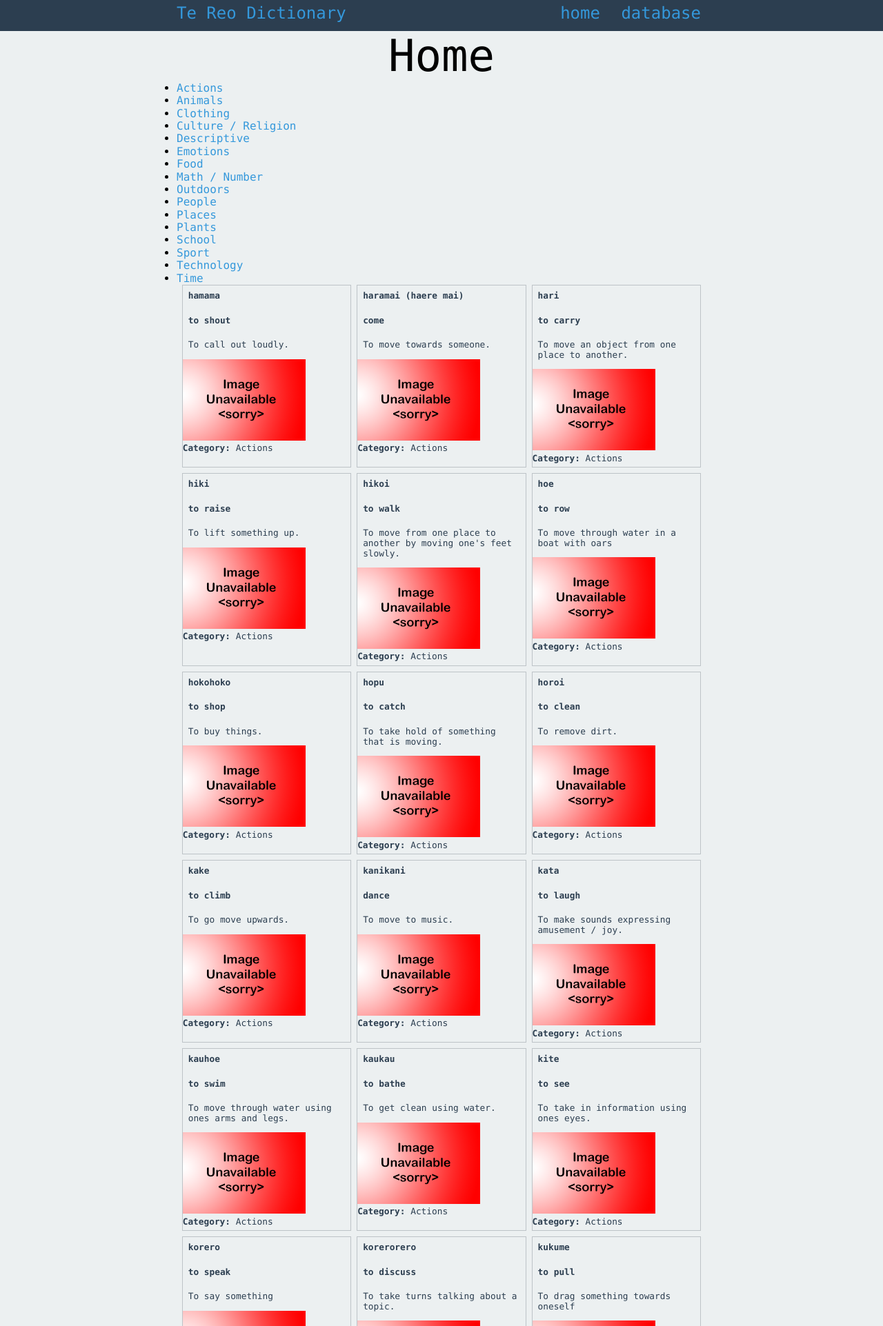
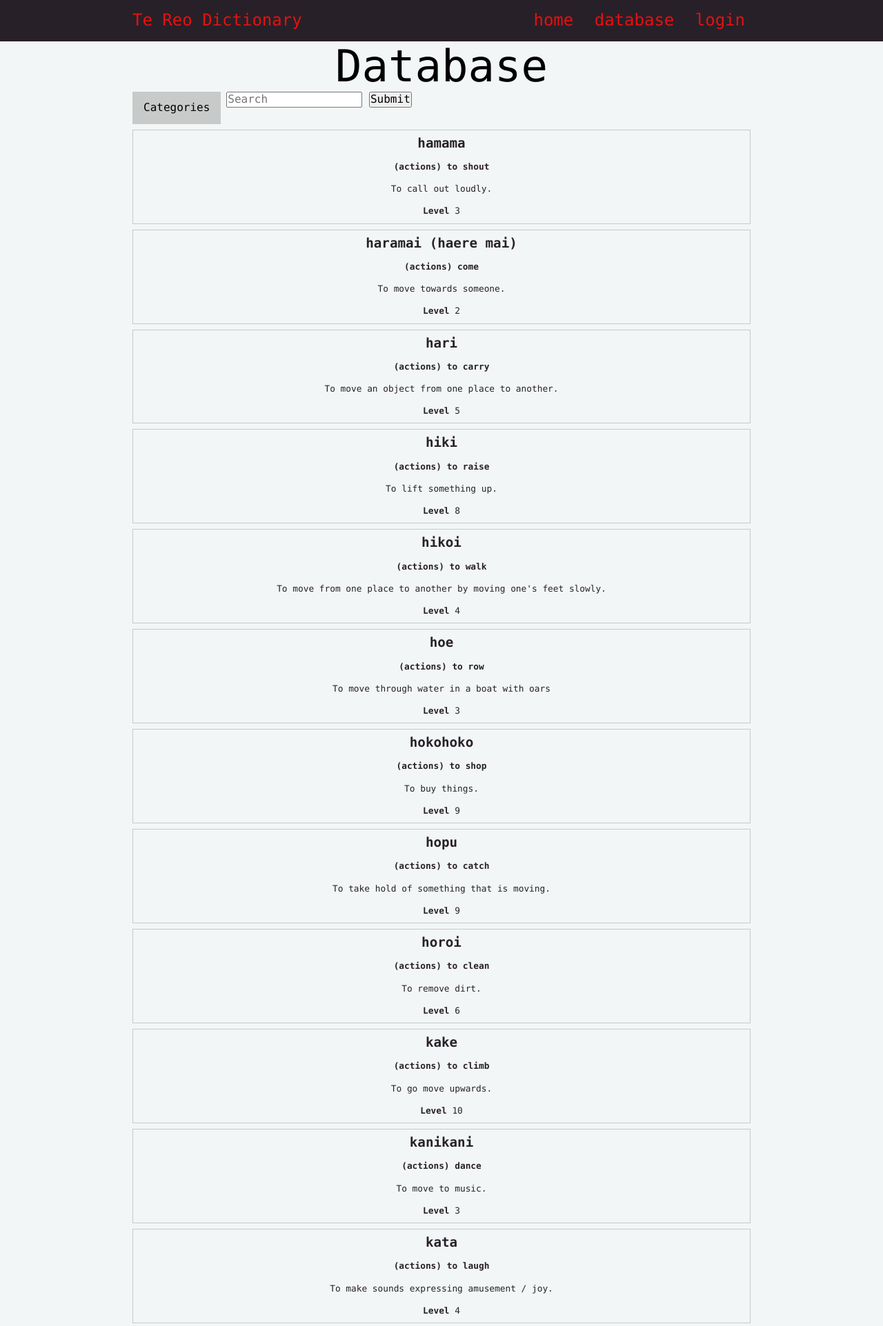
Before and after one commit to Mingston-Song/Te-Reo-Dictionary, a Flask app: page /database in a window 1280 px wide. Shown: the top 1923 px of the page at 69% size. Run offline with Flask 3, Linux system fonts and the light colour scheme; data comes from the database, SQL or seed files in the repository.

Commit message:
Added basic CSS Created and finished login and signup page

```diff
--- a/app.py
+++ b/app.py
@@ -1,6 +1,7 @@
 from flask import Flask, render_template, redirect, request, session
 import sqlite3
 from flask_bcrypt import Bcrypt
+
 
 DATABASE = "database.db"
 app = Flask(__name__)
@@ -25,7 +26,7 @@ def render_home():
 @app.route('/database')
 def render_database():
     con = connect(DATABASE)
-    query = "SELECT entries.maori, entries.english, entries.definition, entries.image, categories.name FROM entries INNER JOIN categories ON entries.category_id=categories.id"
+    query = "SELECT entries.maori, entries.english, entries.definition, entries.level, categories.name FROM entries INNER JOIN categories ON entries.category_id=categories.id"
     cur = con.cursor()
     cur.execute(query)
     entry_list = cur.fetchall()
@@ -40,7 +41,7 @@ def render_database():
 @app.route('/database/<category_id>')
 def render_database_categories(category_id):
     con = connect(DATABASE)
-    query = "SELECT entries.maori, entries.english, entries.definition, entries.image, categories.name FROM entries INNER JOIN categories ON entries.category_id=categories.id WHERE category_id=?"
+    query = "SELECT entries.maori, entries.english, entries.definition, entries.level, categories.name FROM entries INNER JOIN categories ON entries.category_id=categories.id WHERE category_id=?"
     cur = con.cursor()
     cur.execute(query, (category_id,))
     entry_list = cur.fetchall()
@@ -52,5 +53,66 @@ def render_database_categories(category_id):
     return render_template('database.html', entries=entry_list, categories=category_list)
 
 
+@app.route('/login', methods=["POST", "GET"])
+def render_login():
+    if request.method == "POST":
+        email = request.form["email"].strip().lower()
+        password = request.form["password"].strip()
+        con = connect(DATABASE)
+        query = "SELECT id, password, f_name, l_name, type FROM users WHERE email = ?"
+        cur = con.cursor()
+        cur.execute(query, (email, ))
+        user_data = cur.fetchone()
+        con.close()
+        try:
+            user_id = user_data[0]
+            f_name = user_data[2]
+            l_name = user_data[3]
+            hashed_password = user_data[1]
+        except:
+            return redirect("/login?error=Email+invalid+or+password+incorrect")
+        if not bcrypt.check_password_hash(hashed_password, password):
+            return redirect("/login?error=Email+invalid+or+password+incorrect")
+        session['email'] = email
+        session['user_id'] = user_id
+        session['f_name'] = f_name
+        session['l_name'] = l_name
+        session['type'] = user_data[4]
+
+        print(session)
+        return redirect("/")
+    return render_template('login.html')
+
+
+@app.route('/signup', methods=["POST", "GET"])
+def render_signup_page():
+    if request.method == "POST":
+        print(request.form)
+        f_name = request.form.get("f_name").title().strip()
+        l_name = request.form.get("l_name").title().strip()
+        email = request.form.get("email").lower().strip()
+        password = request.form.get("password")
+        password2 = request.form.get("password2")
+        teacher = request.form.get("type")
+        account_type = 0
+        if teacher == 'on':
+            account_type = 1
+        if password != password2:
+            return redirect("/signup?error=Passwords+do+not+match")
+        hashed_password = bcrypt.generate_password_hash(password)
+        con = connect(DATABASE)
+        query = "INSERT INTO users (f_name, l_name, email, password, type) VALUES (?, ?, ?, ?, ?)"
+        cur = con.cursor()
+        try:
+            cur.execute(query, (f_name, l_name, email, hashed_password, account_type))
+        except sqlite3.IntegrityError:
+            con.close()
+            return redirect("/signup?error=Email+is+already+used")
+        con.commit()
+        con.close()
+        return redirect("/login")
+    return render_template('signup.html')
+
+
 if __name__ == '__main__':
     app.run(host='0.0.0.0', debug=True)
--- a/static/style.css
+++ b/static/style.css
@@ -1,3 +1,12 @@
+:root {
+    --red: #e81010;
+    --dark-red: #a00808;
+    --white: #F2F6F6;
+    --gray: #c8caca;
+    --dark-gray: #282028;
+    --black: #041010;
+}
+
 * {
     font-family: 'Monaco', monospace;
     padding: 0;
@@ -6,14 +15,12 @@
 }
 
 body {
-    background-color: rgba(236, 240, 241, 1.0);
+    background-color: var(--white);
 }
 
 .container {
-    width: 60vw;
+    width: 70vw;
     margin: auto;
-    /*background-color: rgba(52, 73, 94, 1.0);*/
-    /*color: rgba(236, 240, 241, 1.0);*/
 }
 
 .container::after {
@@ -40,13 +47,12 @@ h2 {
 }
 
 nav {
-    background-color: rgba(44, 62, 80, 1.0); /* darkest blue */
+    background-color: var(--dark-gray);
     text-align: center;
-    /*color: rgba(52, 152, 219, 1.0);!*light blue*!*/
     font-size: 1.5rem;
-    padding-top: 0.4rem;
-    padding-bottom: 0.7rem;
-    color: rgba(52, 152, 219, 1.0); /*light blue*/
+    padding-top: 1rem;
+    padding-bottom: 1rem;
+    color: var(--red);
 }
 
 .navbar-brand {
@@ -60,28 +66,20 @@ nav {
 }
 
 nav a {
-    /*margin:0 0.5rem;*/
     padding: 0 0.5rem;
     font-size: 1.5rem;
-
-    /*border: 1px solid rgba(52, 152, 219, 1.0);*/
-    /*border-radius:0.5rem;*/
 }
 
 nav a:hover {
-    /*color: rgba(44, 62, 80, 1.0); !* darkest blue *!*/
-    /*background-color: rgba(52, 152, 219, 1.0); !*light blue*!*/
-    border-bottom: 3px solid rgba(52, 152, 219, 1.0);
+    border-bottom: 3px solid var(--red);
 }
 
 a, a:visited {
-    color: rgba(52, 152, 219, 1.0);
-    /*color:hotpink;*/
+    color: var(--red);
     text-decoration: none;
 }
 
 .entry-box img {
-    /*max-width:200px;*/
 }
 
 .entry {
@@ -91,14 +89,9 @@ a, a:visited {
 }
 
 .entry-box {
-    /*width: 13vw;*/
-    width: 32%;
-    /*float: left;*/
-    /*display: table-cell;*/
-    /*padding: 0.5rem;*/
-    /*margin: 1vw;*/
-    border: 1px solid rgba(189, 195, 199, 1.0);
-    color: rgba(44, 62, 80, 1.0);
+    width: 100%;
+    border: 1px solid var(--gray);
+    color: var(--dark-gray);
     margin-bottom: 0.5rem;
 }
 
@@ -123,11 +116,12 @@ a, a:visited {
 
 .entry-box p {
     font-size: 0.8rem;
-    margin-bottom: 0.3rem;
+    margin-bottom: 0.1rem;
+    text-align: center;
 }
 
 .entry-box a {
-    border: 1px solid tomato;
+    border: 1px solid var(--red);
     padding: 0.3rem;
     text-align: right;
 }
@@ -178,13 +172,21 @@ table {
 .cart-table td {
     padding: 0.2rem 1rem;
     text-align: center;
-    border: 1px solid #ddd;
+    border: 1px solid var(--white);
 }
 
 .cart-total {
     font-weight: bold;
 }
 
+.filters {
+    margin-bottom: 0.5rem;
+    display: flex;
+}
+
+.search-bar {
+    alignment: center;
+}
 
 @media only screen and (max-width: 600px) {
     .container {
@@ -202,3 +204,59 @@ table {
         width: 100%;
     }
 }
+
+
+/* The dropdown container */
+.dropdown {
+    overflow: hidden;
+    margin-right: 0.5rem;
+}
+
+/* Dropdown button */
+.dropdown .dropbtn {
+    background-color: var(--gray);
+    font-size: 16px;
+    border: none;
+    outline: none;
+    padding: 14px 16px;
+    font-family: inherit; /* Important for vertical align on mobile phones */
+    margin: 0; /* Important for vertical align on mobile phones */
+}
+
+/* Add a red background color to navbar links on hover */
+.dropdown:hover .dropbtn {
+    background-color: var(--gray);
+}
+
+/* Dropdown content (hidden by default) */
+.dropdown-content {
+    display: none;
+    position: absolute;
+    background-color: var(--white);
+    min-width: 160px;
+    max-height: 50%;
+    height: fit-content;
+    box-shadow: 0 8px 16px 0 rgba(0,0,0,0.2);
+    z-index: 1;
+    overflow: auto;
+}
+
+/* Links inside the dropdown */
+.dropdown-content a {
+    float: none;
+    color: var(--black);
+    padding: 12px 16px;
+    text-decoration: none;
+    display: block;
+    text-align: left;
+}
+
+/* Add a grey background color to dropdown links on hover */
+.dropdown-content a:hover {
+    background-color: var(--gray);
+}
+
+/* Show the dropdown menu on hover */
+.dropdown:hover .dropdown-content {
+    display: block;
+}
--- a/templates/base.html
+++ b/templates/base.html
@@ -17,6 +17,7 @@
         <div class="navbar-links">
             <a href="/">home</a>
             <a href="/database">database</a>
+            <a href="/login">login</a>
         </div>
     </div>
 </nav>
--- a/templates/database.html
+++ b/templates/database.html
@@ -1,24 +1,32 @@
 {% extends "base.html" %}
 
-{% block pageheading %}Home{% endblock %}
+{% block pageheading %}Database{% endblock %}
 
 {% block main %}
-    <div class="category_menu">
-        <ul>
-        {% for category in categories %}
-         <li><a href="/database/{{ category[0] }}">{{ category[1] }}</a></li>
-        {% endfor %}
-        </ul>
+    <div class="filters">
+        <div class="dropdown">
+            <button class="dropbtn">Categories<i class="fa fa-caret-down"></i></button>
+            <div class="dropdown-content">
+                {% for category in categories %}
+                    <a href="/database/{{ category[0] }}">{{ category[1] }}</a>
+                {% endfor %}
+            </div>
+        </div>
+        <div class="search-bar">
+            <form method="POST" action="/search">
+                <input type="text" placeholder="Search" name="search" id="search">
+                <button type="submit">Submit<i class="fa fa-search"></i></button>
+            </form>
+        </div>
     </div>
     <div class="entry">
         {% for entry in entries %}
-        <div class="entry-box">
-            <p class="entry-box-heading"><strong>{{ entry[0] }}</strong></p>
-            <p class="entry-box-heading"><strong>{{ entry[1] }}</strong></p>
-            <p class="entry-box-info">{{ entry[2] }}</p>
-            <img src="/static/images/{{ entry[3] }}">
-            <p><strong>Category: </strong>{{ entry[4] }}</p>
-        </div>
+            <div class="entry-box">
+                <h3 class="entry-box-heading"><strong>{{ entry[0] }}</strong></h3>
+                <p class="entry-box-heading"><strong>({{ entry[4] }}) {{ entry[1] }}</strong></p>
+                <p class="entry-box-info">{{ entry[2] }}</p>
+                <p class="entry-box-info"><strong>Level </strong>{{ entry[3] }}</p>
+            </div>
         {% endfor %}
     </div>
 {% endblock %}
```
Also changed, not shown: templates/login.html (added, +22 -0 lines), templates/signup.html (added, +42 -0 lines), database.db.
